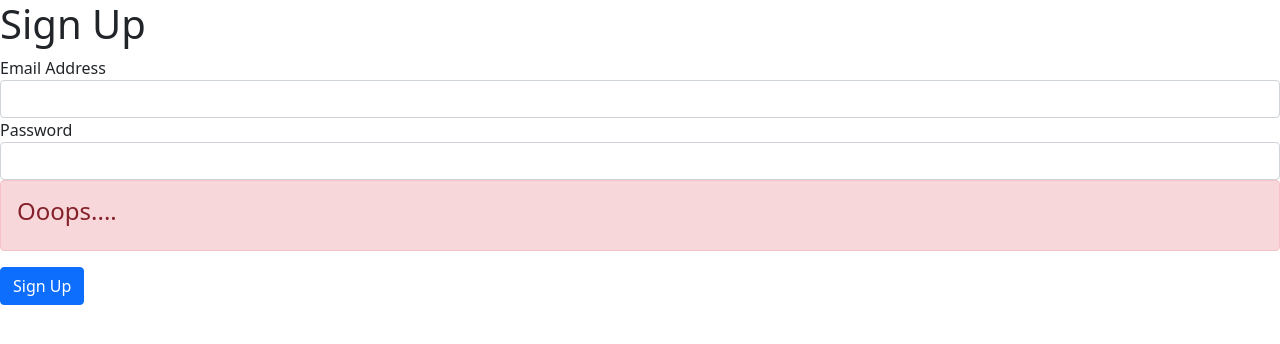
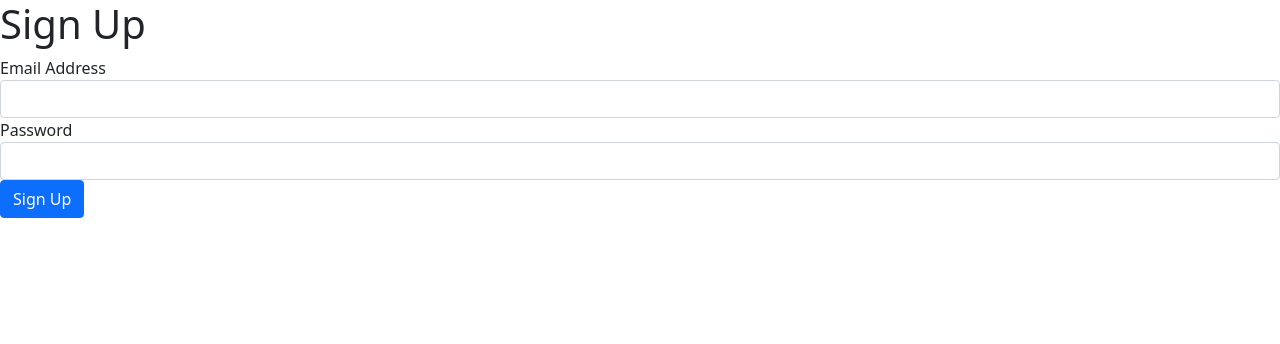
Before and after one commit to leobewater/udemy-node-react-microservice-ticketing, a Next.js app in the folder client/: page /auth/signup in a window 1280 px wide. Shown: the top 344 px of the page. Built offline with nearby package versions, Linux system fonts and the light colour scheme.

Commit message:
add condition only to show errors

```diff
--- a/client/pages/auth/signup.js
+++ b/client/pages/auth/signup.js
@@ -41,6 +41,7 @@ export default () => {
           className="form-control"
         />
       </div>
+      {errors.length > 0 && (
         <div className="alert alert-danger">
           <h4>Ooops....</h4>
           <ul className="my-0">
@@ -49,6 +50,7 @@ export default () => {
             ))}
           </ul>
         </div>
+      )}
 
       <button className="btn btn-primary">Sign Up</button>
     </form>
```
Lines whose indentation alone changed are shown as unchanged.
